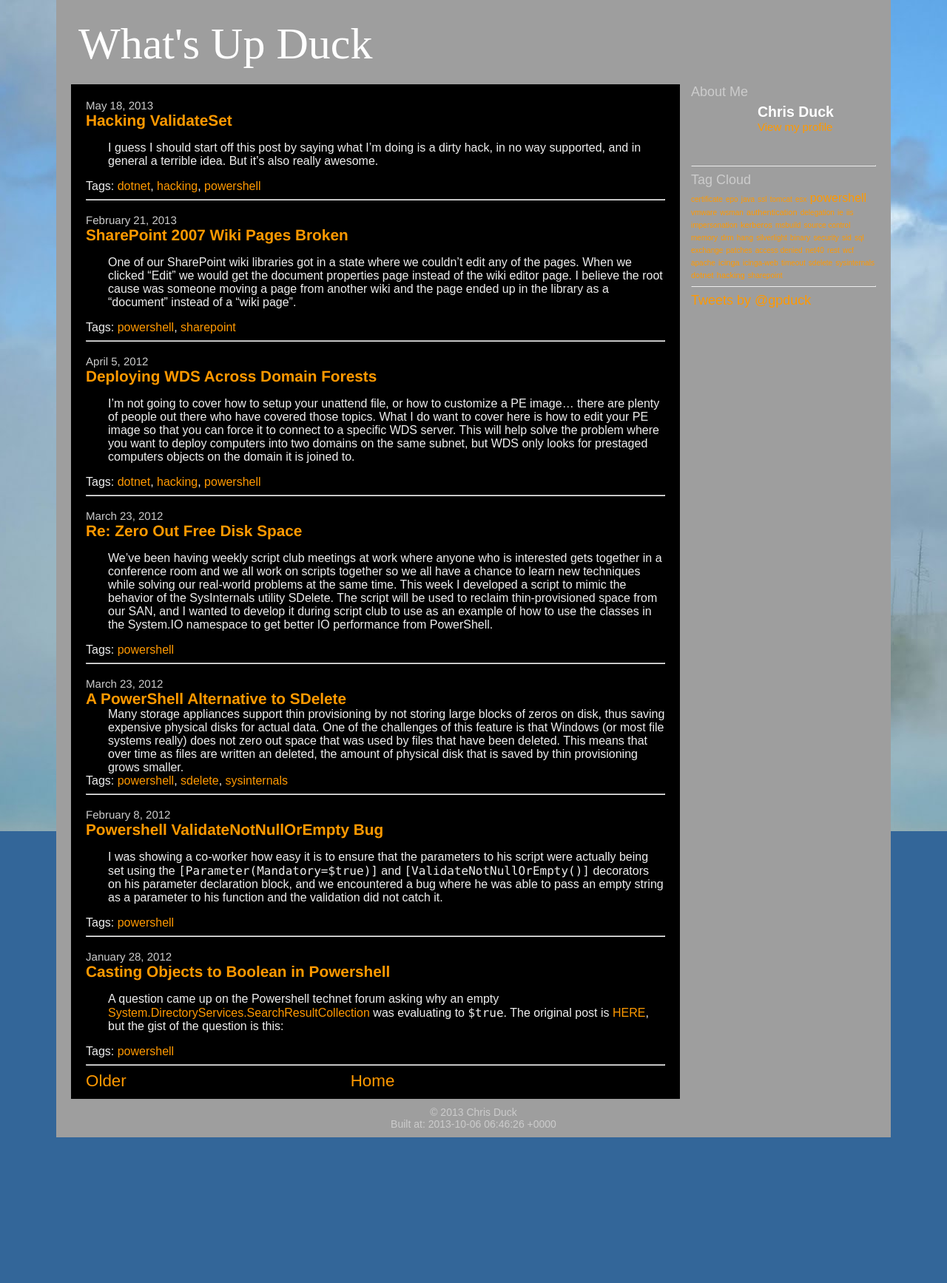
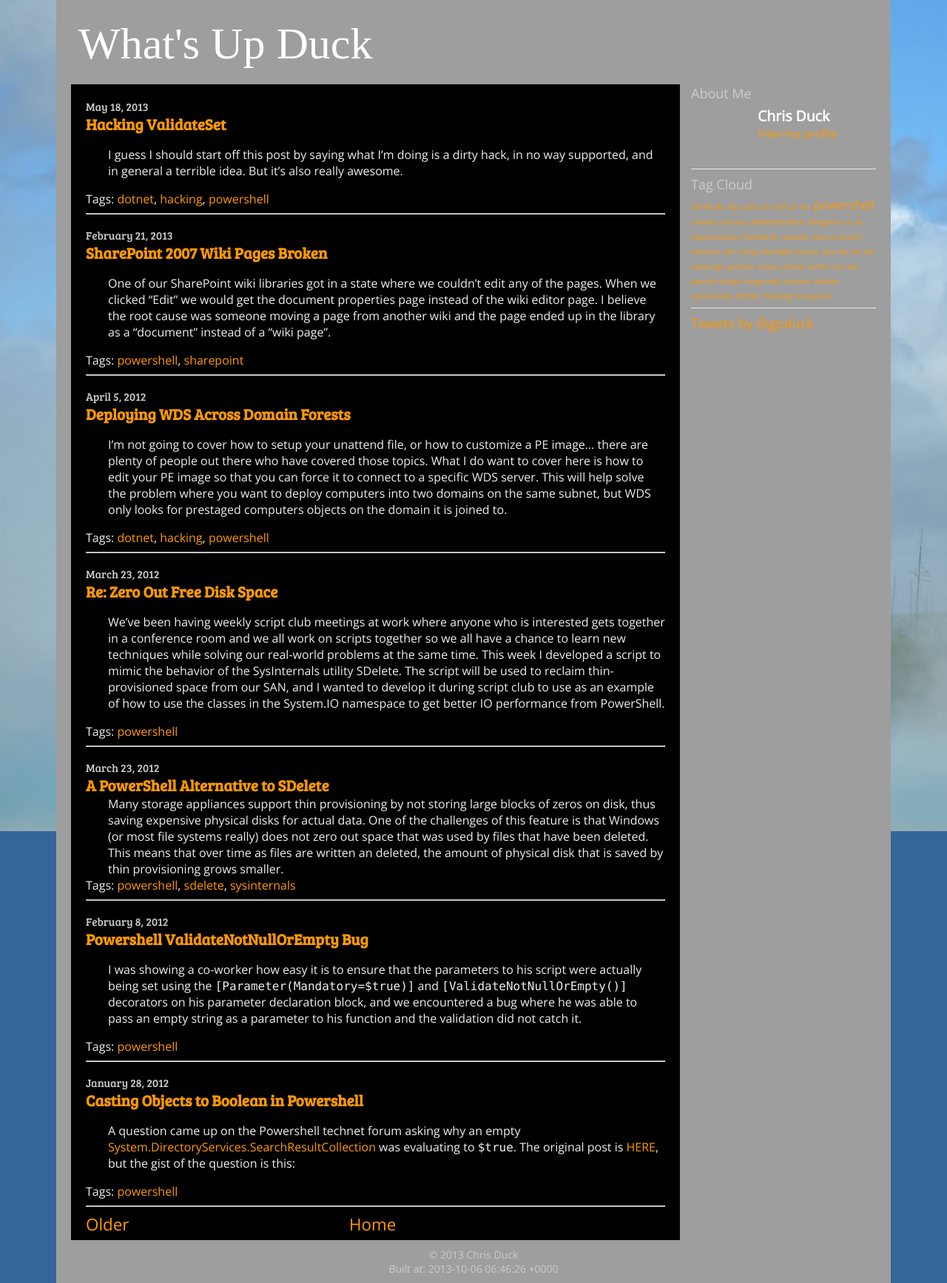
Before and after one commit to gpduck/gpduck.github.io, a Jekyll site: the page built from index.html, in a window 1280 px wide. Shown: the whole page at 74% size. Built offline with Jekyll 4.4.1, drawn with Linux system fonts in a browser that asks for light colours; some web fonts are replaced; the list of posts is cut into pages by our own code; comment, search, counter and statistics services are not loaded; before the commit the page ends 1538 px from its top, so only the background shows below that; grey boxes are pictures that could not be loaded.

Commit message:
Updated to new fonts

```diff
--- a/css/site.css
+++ b/css/site.css
@@ -14,7 +14,7 @@ html {
 }
 
 body {
-	font-family: Arial, Tahoma, Helvetica, FreeSans, sans-serif;
+	font-family: 'Open Sans', Helvetica, FreeSans, sans-serif;
 	margin: 0px;
 	background: #336699 url(/images/DSC_1416_lo.jpg) no-repeat fixed top center;
 	min-height: 100%;
@@ -37,7 +37,7 @@ body {
 }
 
 span#blogtitle, span#blogtitle a {
-	font-family: 'Reenie Beanie', cursive;
+	font-family: 'Cabin Sketch', cursive;
 	font-style: normal;
 	font-variant: normal;
 	text-decoration: none;
@@ -71,7 +71,7 @@ span#blogtitle, span#blogtitle a {
 .postdate, #postdate {
 	display: block;
 	font-size: .94em;
-	font-family: Molengo, Helvetica, FreeSans, sans-serif;
+	font-family: 'Bree Serif', serif;
 	color: #cccccc;
 }
 
@@ -79,7 +79,7 @@ span#blogtitle, span#blogtitle a {
 	display: block;
 	margin: 0;
 	font-size: 1.3em;
-	font-family: Nobile, Helvetica, FreeSans, sans-serif;
+	font-family: 'Bree Serif', serif;
 	color: #ffaa00;
 	font-weight: bold;
 }
```
